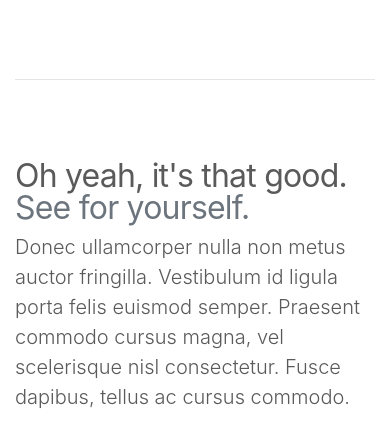
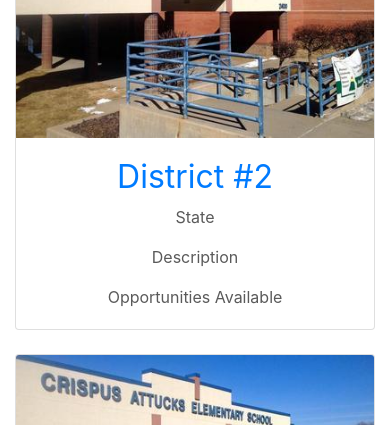
Before and after one commit to j-palos/equalEducation-cs373, a Python web app: template template/school.html in a window 390 px wide. Shown: the part 748-1173 px from the top of the page. Run offline with Jinja, Linux system fonts and the light colour scheme; the template is opened without the code that fills it, so the values that code supplies are empty; some libraries are stand-ins or nearby versions.

Commit message:
school district layout design

```diff
--- a/template/school.html
+++ b/template/school.html
@@ -1,5 +1,6 @@
 <!doctype html>
 <html lang="en">
+
 <head>
   <meta charset="utf-8">
   <meta name="viewport" content="width=device-width, initial-scale=1, shrink-to-fit=no">
@@ -15,11 +16,13 @@
   <!-- Custom styles for this template -->
   <link href="styles/carousel.css" rel="stylesheet">
 </head>
+
 <body>
   <header>
     <nav class="navbar navbar-expand-md navbar-dark fixed-top bg-dark">
       <a class="navbar-brand" href="index.html">Equal Education</a>
-        <button class="navbar-toggler" type="button" data-toggle="collapse" data-target="#navbarCollapse" aria-controls="navbarCollapse" aria-expanded="false" aria-label="Toggle navigation">
+      <button class="navbar-toggler" type="button" data-toggle="collapse" data-target="#navbarCollapse" aria-controls="navbarCollapse"
+        aria-expanded="false" aria-label="Toggle navigation">
         <span class="navbar-toggler-icon"></span>
       </button>
       <div class="collapse navbar-collapse" id="navbarCollapse">
@@ -50,46 +53,139 @@
 
   <main role="main">
 
-      <div class="container marketing">
+    <div class="container marketing my-5">
 
-        <hr class="featurette-divider">
+      <!-- <hr class="featurette-divider"> -->
 
-        <div class="row featurette">
-          <div class="col-md-7">
-            <h2 class="featurette-heading">First featurette heading. <span class="text-muted">It'll blow your mind.</span></h2>
-            <p class="lead">Donec ullamcorper nulla non metus auctor fringilla. Vestibulum id ligula porta felis euismod semper. Praesent commodo cursus magna, vel scelerisque nisl consectetur. Fusce dapibus, tellus ac cursus commodo.</p>
+      <nav class="navbar navbar-expand-md navbar-dark" style="background-color: #659dbd;">
+        <span class="navbar-brand">School Districts</span>
+        <button class="navbar-toggler" type="button" data-toggle="collapse" data-target="#navbarCollapse" aria-controls="navbarCollapse"
+          aria-expanded="false" aria-label="Toggle navigation">
+          <span class="navbar-toggler-icon"></span>
+        </button>
+        <div class="collapse navbar-collapse" id="navbarCollapse">
+          <ul class="navbar-nav mr-auto">
+            <li class="nav-item dropdown">
+              <a class="nav-link dropdown-toggle" href="#" id="navbarDropdownMenuLink" data-toggle="dropdown"
+                aria-haspopup="true" aria-expanded="false">
+                Filter by State
+              </a>
+              <div class="dropdown-menu" aria-labelledby="navbarDropdownMenuLink">
+                <a class="dropdown-item" href="#">Alabama</a>
+                <a class="dropdown-item" href="#">Alaska</a>
+                <a class="dropdown-item" href="#">Arizona</a>
+                <a class="dropdown-item" href="#">Arkansas</a>
+                <a class="dropdown-item" href="#">California</a>
+                <a class="dropdown-item" href="#">Colorado</a>
+                <a class="dropdown-item" href="#">Connecticut</a>
+                <a class="dropdown-item" href="#">Delaware</a>
+                <a class="dropdown-item" href="#">Florida</a>
+                <a class="dropdown-item" href="#">Georgia</a>
+                <a class="dropdown-item" href="#">Hawaii</a>
+                <a class="dropdown-item" href="#">Idaho</a>
+                <a class="dropdown-item" href="#">Illinois</a>
+                <a class="dropdown-item" href="#">Indiana</a>
+                <a class="dropdown-item" href="#">Iowa</a>
+                <a class="dropdown-item" href="#">Kansas</a>
+                <a class="dropdown-item" href="#">Kentucky</a>
+                <a class="dropdown-item" href="#">Louisiana</a>
+                <a class="dropdown-item" href="#">Maine</a>
+                <a class="dropdown-item" href="#">Maryland</a>
+                <a class="dropdown-item" href="#">Massachusetts</a>
+                <a class="dropdown-item" href="#">Michigan</a>
+                <a class="dropdown-item" href="#">Minnesota</a>
+                <a class="dropdown-item" href="#">Mississippi</a>
+                <a class="dropdown-item" href="#">Missouri</a>
+                <a class="dropdown-item" href="#">Montana</a>
+                <a class="dropdown-item" href="#">Nebraska</a>
+                <a class="dropdown-item" href="#">Nevada</a>
+                <a class="dropdown-item" href="#">New Hampshire</a>
+                <a class="dropdown-item" href="#">New Jersey</a>
+                <a class="dropdown-item" href="#">New Mexico</a>
+                <a class="dropdown-item" href="#">New York</a>
+                <a class="dropdown-item" href="#">North Carolina</a>
+                <a class="dropdown-item" href="#">North Dakota</a>
+                <a class="dropdown-item" href="#">Ohio</a>
+                <a class="dropdown-item" href="#">Oklahoma</a>
+                <a class="dropdown-item" href="#">Oregon</a>
+                <a class="dropdown-item" href="#">Pennsylvania</a>
+                <a class="dropdown-item" href="#">Rhode Island</a>
+                <a class="dropdown-item" href="#">South Carolina</a>
+                <a class="dropdown-item" href="#">South Dakota</a>
+                <a class="dropdown-item" href="#">Tennessee</a>
+                <a class="dropdown-item" href="#">Texas</a>
+                <a class="dropdown-item" href="#">Utah</a>
+                <a class="dropdown-item" href="#">Vermont</a>
+                <a class="dropdown-item" href="#">Virginia</a>
+                <a class="dropdown-item" href="#">Washington</a>
+                <a class="dropdown-item" href="#">West Virginia</a>
+                <a class="dropdown-item" href="#">Wisconsin</a>
+                <a class="dropdown-item" href="#">Wyoming</a>
               </div>
-          <div class="col-md-5">
-            <img class="featurette-image img-fluid mx-auto" src="images/placeholder.jpg" alt="Generic placeholder image">
+            </li>
+            <li class="nav-item dropdown">
+              <a class="nav-link dropdown-toggle" href="#" id="navbarDropdownMenuLink" data-toggle="dropdown"
+                aria-haspopup="true" aria-expanded="false">
+                Sort By
+              </a>
+              <div class="dropdown-menu" aria-labelledby="navbarDropdownMenuLink">
+                <a class="dropdown-item" href="#">Date Established</a>
+                <a class="dropdown-item" href="#">District Name</a>
+                <a class="dropdown-item" href="#">Poverty Level</a>
               </div>
+            </li>
+          </ul>
+          <form class="form-inline mt-2 mt-md-0">
+            <input class="form-control mr-sm-2" type="text" placeholder="Search for District" aria-label="Search">
+            <button class="btn btn-warning my-2 my-sm-0" type="submit">Search</button>
+          </form>
+        </div>
+      </nav>
+
+      <br>
+      <br>
+
+      <div class="row">
+        <div class="col-md-4 text-center">
+          <div class="card mb-4 box-shadow">
+            <div class="distimg"><a href="#"><img class="card-img-top" src="images/district-placeholder.jpg" alt=""></a></div>
+            <div class="card-body">
+              <h2 class="card-text"><a href="#">District #1</a></h2>
+              <p class="card-text"><span>State</span></p>
+              <p class="card-text"><span>Description</span></p>
+              <p class="card-text"><span>Opportunities Available</span></p>
+            </div>
+          </div>
+        </div>
+        <div class="col-md-4 text-center">
+          <div class="card mb-4 box-shadow">
+            <div class="distimg"><a href="#"><img class="card-img-top" src="images/district-placeholder.jpg" alt=""></a></div>
+            <div class="card-body">
+              <h2 class="card-text"><a href="#">District #2</a></h2>
+              <p class="card-text"><span>State</span></p>
+              <p class="card-text"><span>Description</span></p>
+              <p class="card-text"><span>Opportunities Available</span></p>
+            </div>
+          </div>
+        </div>
+        <div class="col-md-4 text-center">
+          <div class="card mb-4 box-shadow">
+              <div class="distimg"><a href="#"><img class="card-img-top" src="images/district-placeholder.jpg" alt=""></a></div>
+              <div class="card-body">
+                <h2 class="card-text"><a href="#">District #3</a></h2>
+                <p class="card-text"><span>State</span></p>
+                <p class="card-text"><span>Description</span></p>
+                <p class="card-text"><span>Opportunities Available</span></p>
+              </div>
+            </div>
+        </div>
+      </div>
+
     </div>
 
     <hr class="featurette-divider">
 
-        <div class="row featurette">
-          <div class="col-md-7 order-md-2">
-            <h2 class="featurette-heading">Oh yeah, it's that good. <span class="text-muted">See for yourself.</span></h2>
-            <p class="lead">Donec ullamcorper nulla non metus auctor fringilla. Vestibulum id ligula porta felis euismod semper. Praesent commodo cursus magna, vel scelerisque nisl consectetur. Fusce dapibus, tellus ac cursus commodo.</p>
-          </div>
-          <div class="col-md-5 order-md-1">
-            <img class="featurette-image img-fluid mx-auto" src="images/placeholder.jpg" alt="Generic placeholder image">
-          </div>
-        </div>
 
-        <hr class="featurette-divider">
-
-        <div class="row featurette">
-          <div class="col-md-7">
-            <h2 class="featurette-heading">And lastly, this one. <span class="text-muted">Checkmate.</span></h2>
-            <p class="lead">Donec ullamcorper nulla non metus auctor fringilla. Vestibulum id ligula porta felis euismod semper. Praesent commodo cursus magna, vel scelerisque nisl consectetur. Fusce dapibus, tellus ac cursus commodo.</p>
-          </div>
-          <div class="col-md-5">
-            <img class="featurette-image img-fluid mx-auto" src="images/placeholder.jpg" alt="Generic placeholder image">
-          </div>
-        </div>
-
-        <hr class="featurette-divider">
-      </div>
 
 
 
@@ -107,11 +203,13 @@
   <!-- Bootstrap core JavaScript
   ================================================== -->
   <!-- Placed at the end of the document so the pages load faster -->
-  <script src="https://code.jquery.com/jquery-3.3.1.slim.min.js" integrity="sha384-q8i/X+965DzO0rT7abK41JStQIAqVgRVzpbzo5smXKp4YfRvH+8abtTE1Pi6jizo" crossorigin="anonymous"></script>
+  <script src="https://code.jquery.com/jquery-3.3.1.slim.min.js" integrity="sha384-q8i/X+965DzO0rT7abK41JStQIAqVgRVzpbzo5smXKp4YfRvH+8abtTE1Pi6jizo"
+    crossorigin="anonymous"></script>
   <script>window.jQuery || document.write('<script src="../../assets/js/vendor/jquery-slim.min.js"><\/script>')</script>
   <script src="../../assets/js/vendor/popper.min.js"></script>
   <script src="../../dist/js/bootstrap.min.js"></script>
   <!-- Just to make our placeholder images work. Don't actually copy the next line! -->
   <script src="../../assets/js/vendor/holder.min.js"></script>
 </body>
+
 </html>
```
Also changed, not shown: template/images/district-placeholder.jpg (added), template/images/placeholder.jpg (added). Lines whose indentation alone changed are shown as unchanged.
